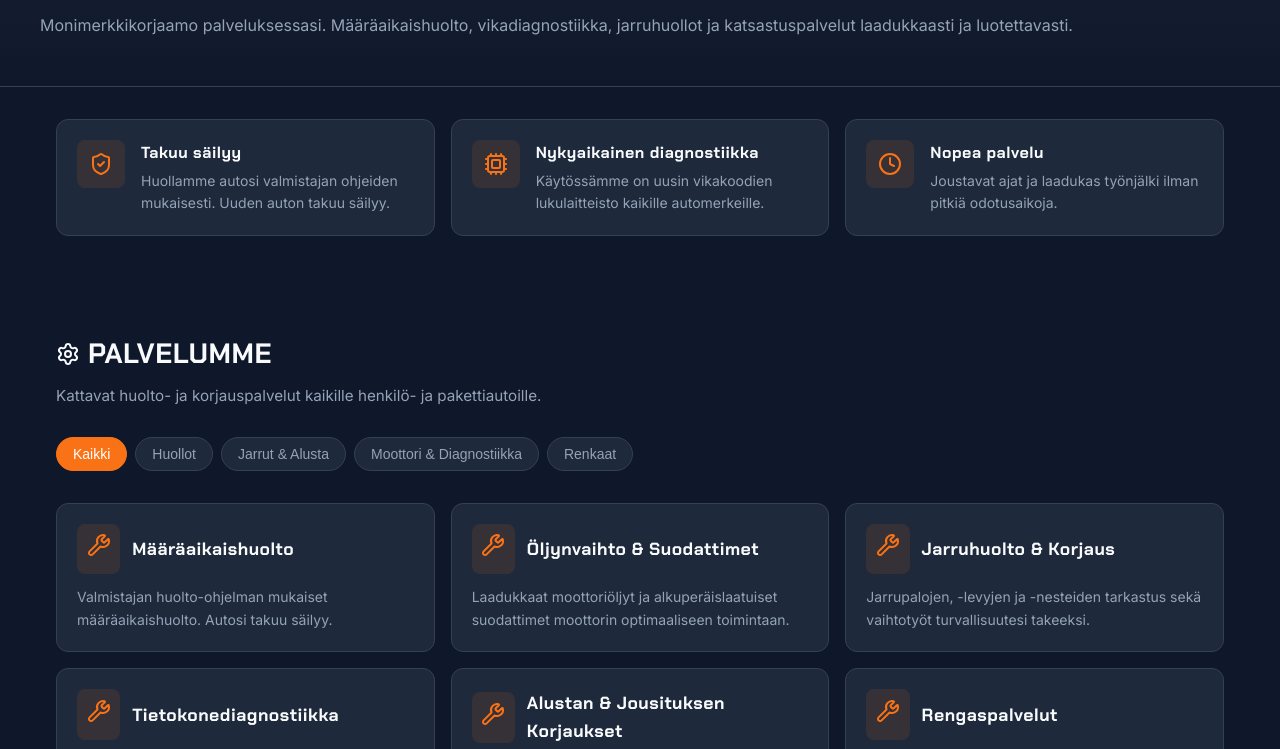
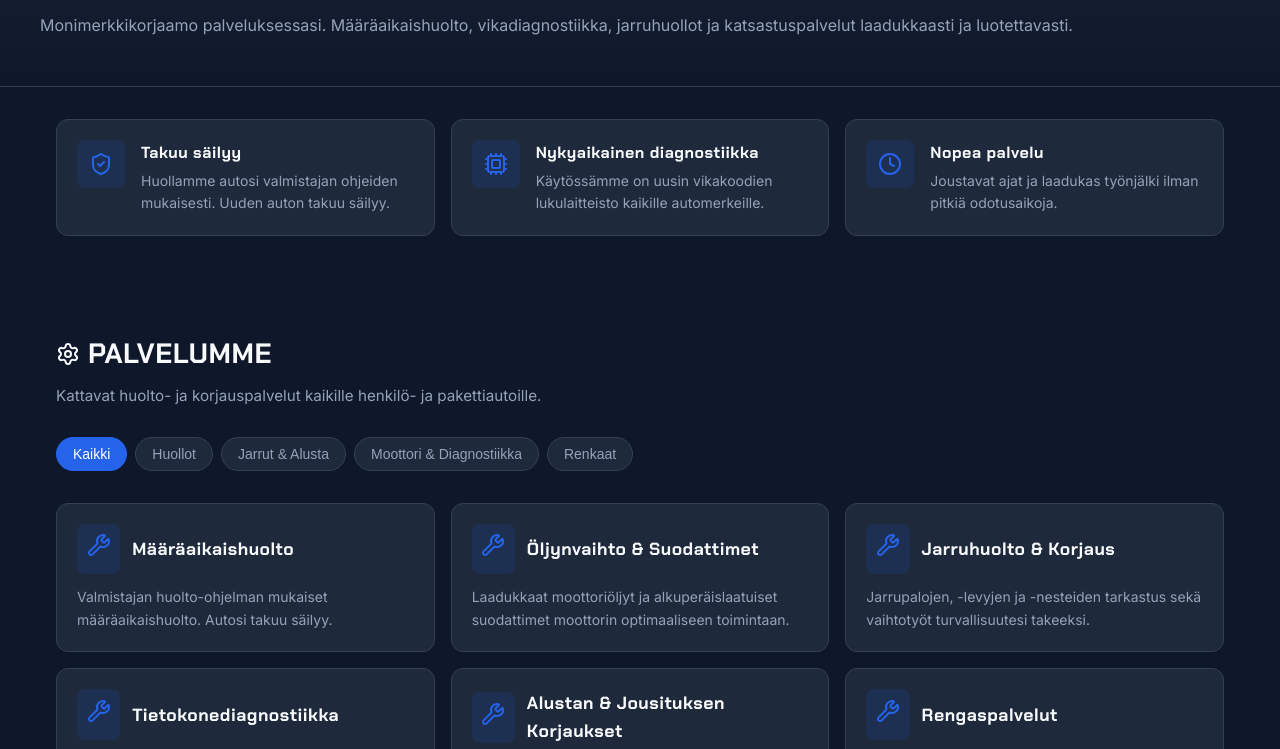
Before and after one commit to spyy/autokorjaamo, a plain HTML site: page index.html in a window 1280 px wide. Shown: the part 194-943 px from the top of the page. Drawn offline with nearby package versions, Linux system fonts and the light colour scheme.

Commit message:
Update index.html

```diff
--- a/index.html
+++ b/index.html
@@ -16,8 +16,8 @@
       --bg-dark: #0f172a;
       --bg-card: #1e293b;
       --bg-card-hover: #334155;
-      --primary: #f97316;
-      --primary-hover: #ea580c;
+      --primary: #2563eb;
+      --primary-hover: #1d4ed8;
       --accent-blue: #38bdf8;
       --text-main: #f8fafc;
       --text-muted: #94a3b8;
@@ -240,7 +240,7 @@
     }
 
     .info-icon {
-      background: rgba(249, 115, 22, 0.1);
+      background: rgba(37, 99, 235, 0.12);
       color: var(--primary);
       padding: 0.75rem;
       border-radius: 8px;
@@ -327,7 +327,7 @@
 
     .service-icon {
       color: var(--primary);
-      background: rgba(249, 115, 22, 0.1);
+      background: rgba(37, 99, 235, 0.12);
       padding: 0.6rem;
       border-radius: 8px;
     }
@@ -520,7 +520,7 @@
           <i data-lucide="phone"></i>
           <div>
             <strong>Puhelin:</strong><br>
-            <a href="tel:+35837123456" style="color: var(--primary); font-weight: 600;">03 712 3456</a>
+            <a href="tel:+358403675010" style="color: var(--primary); font-weight: 600;">040 367 5010</a>
           </div>
         </div>
 
@@ -551,7 +551,7 @@
 
   <!-- Mobile Floating Action Bar (FAB) -->
   <div class="mobile-fab">
-    <a href="tel:+35837123456" class="btn btn-primary" style="flex: 1; margin: 0; padding: 0.75rem;">
+    <a href="tel:+358403675010" class="btn btn-primary" style="flex: 1; margin: 0; padding: 0.75rem;">
       <i data-lucide="phone"></i> <span data-key="btn-call">Soita Korjaamolle</span>
     </a>
     <a href="https://maps.google.com/?q=Mustanportinkatu+Heinola+Finland" target="_blank" class="btn btn-secondary" style="flex: 1; margin: 0; padding: 0.75rem;">
```
